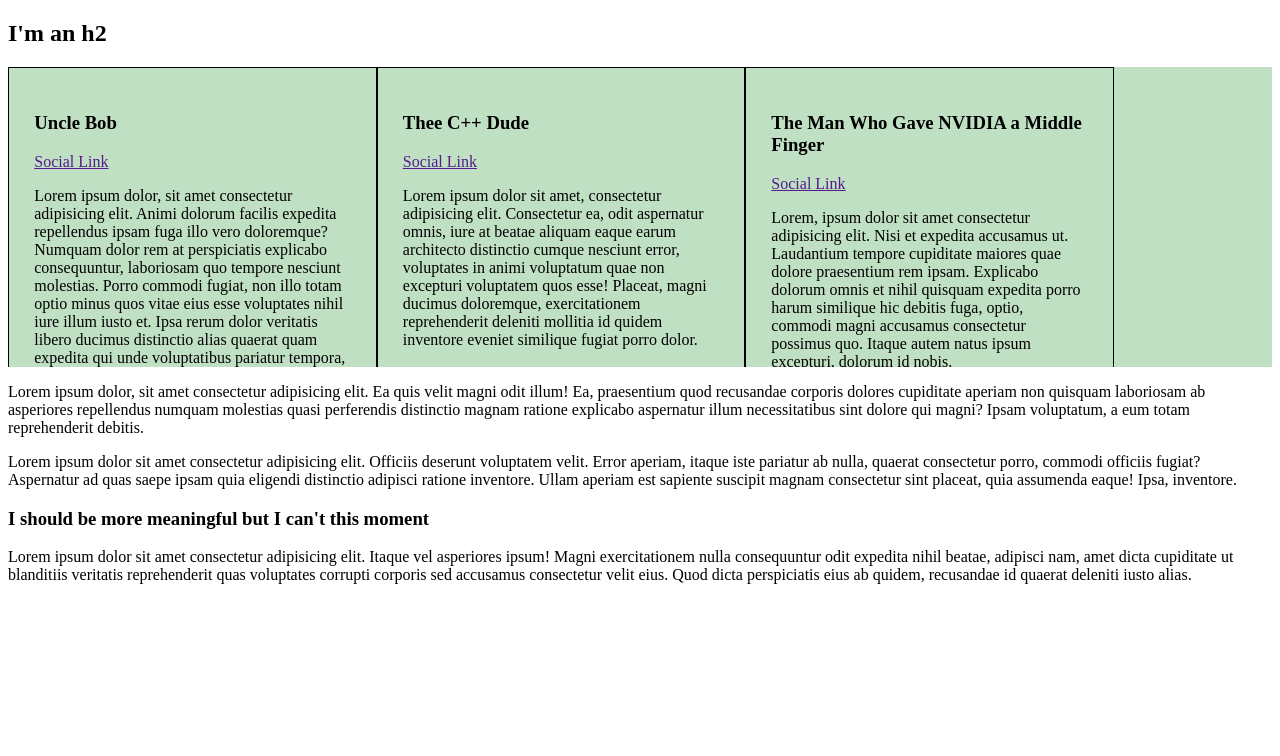
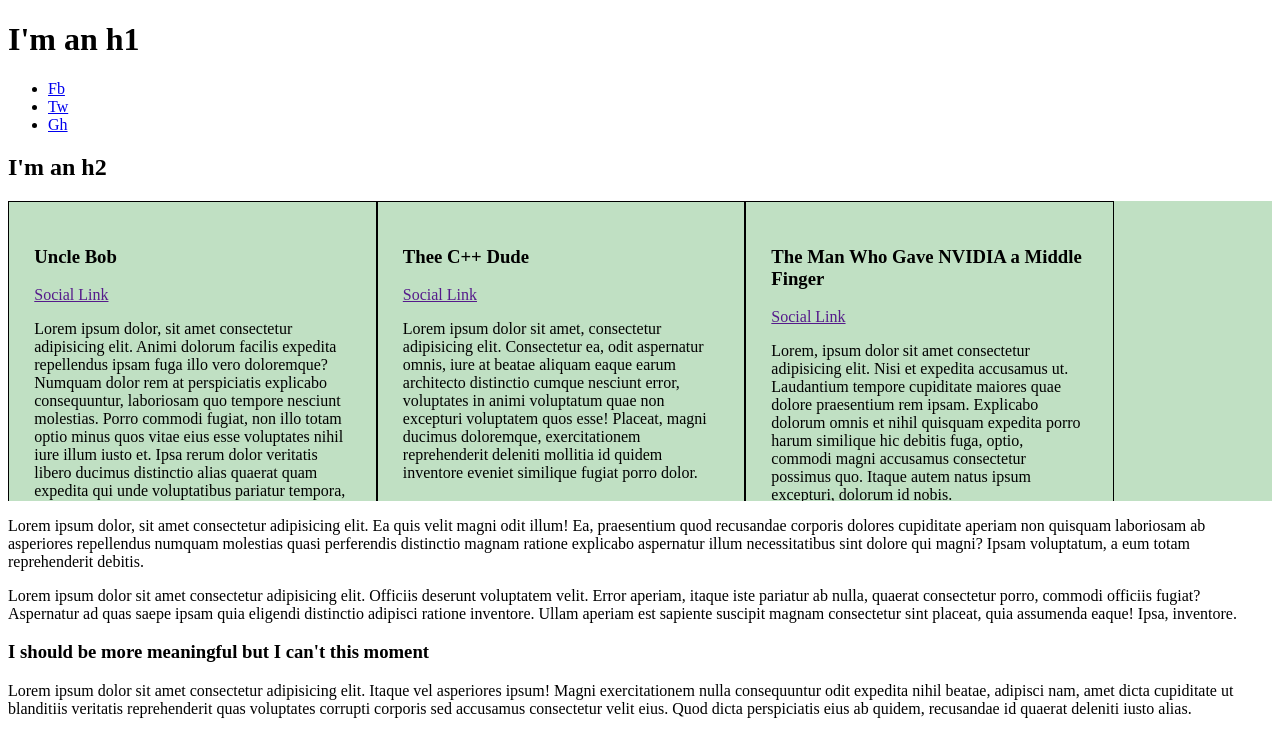
Before and after one commit to christiandiloy/intermediate-css, a plain HTML site: page index.html in a window 1280 px wide. Drawn offline with Linux system fonts and the light colour scheme.

Commit message:
Added new div in index

```diff
--- a/index.html
+++ b/index.html
@@ -8,7 +8,20 @@
     <title>Intermediate CSS</title>
 </head>
 <body>
+    <div class="full-hero hero-home">
+        <h1>I'm an h1</h1>
+        <ul class="social-list">
+            <li><a href="https://example.com/" class="social-link">Fb</a>
+            </li>
+            <li><a href="https://example.com/" class="social-link">Tw</a>
+            </li>
+            <li><a href="https://example.com/" class="social-link">Gh</a>
+            </li>
+        </ul>
+    </div>
+
     <h2>I'm an h2</h2>
+
     <div class="bio-wrapper">
     <div class="bio-box">
         <h3>Uncle Bob</h3>
```
